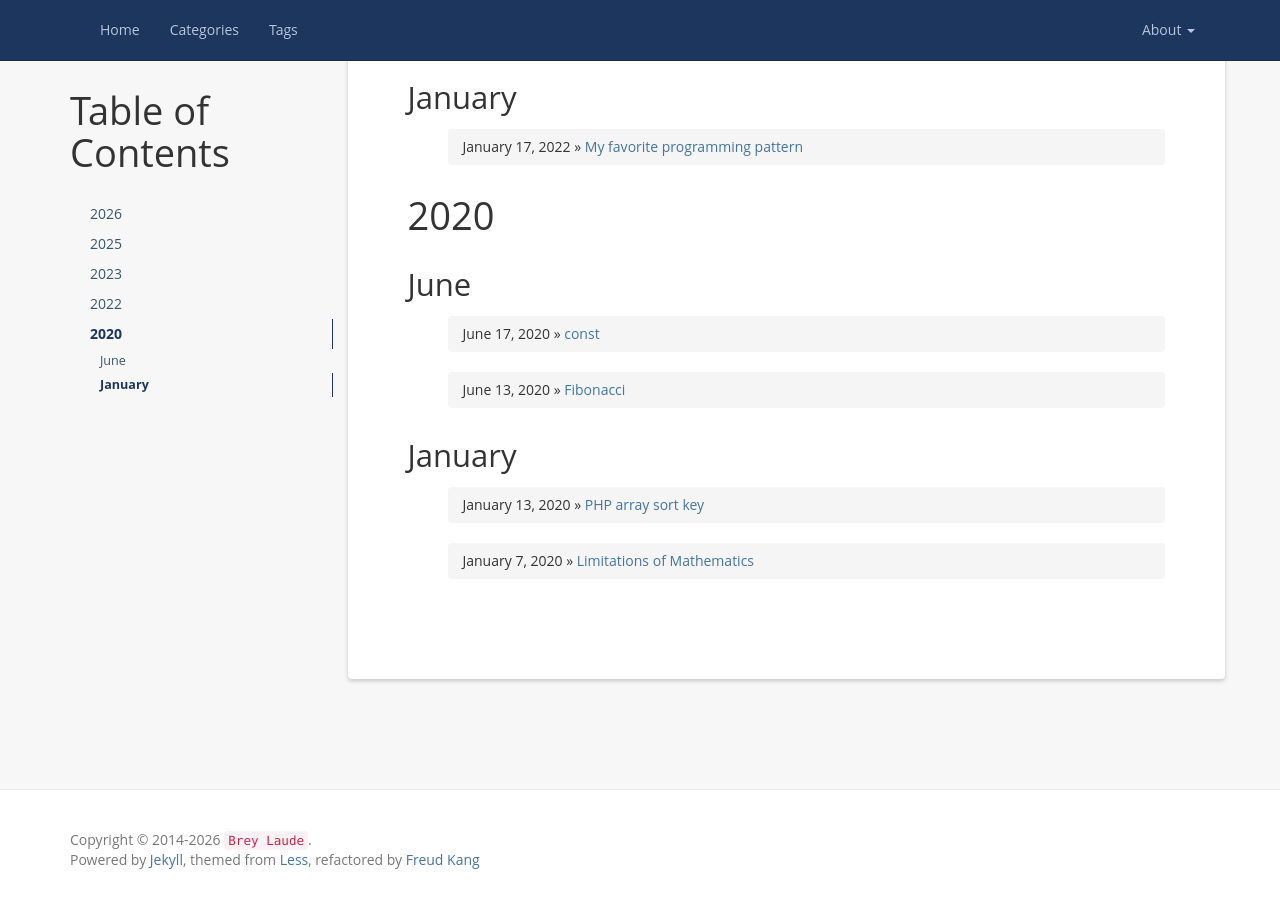
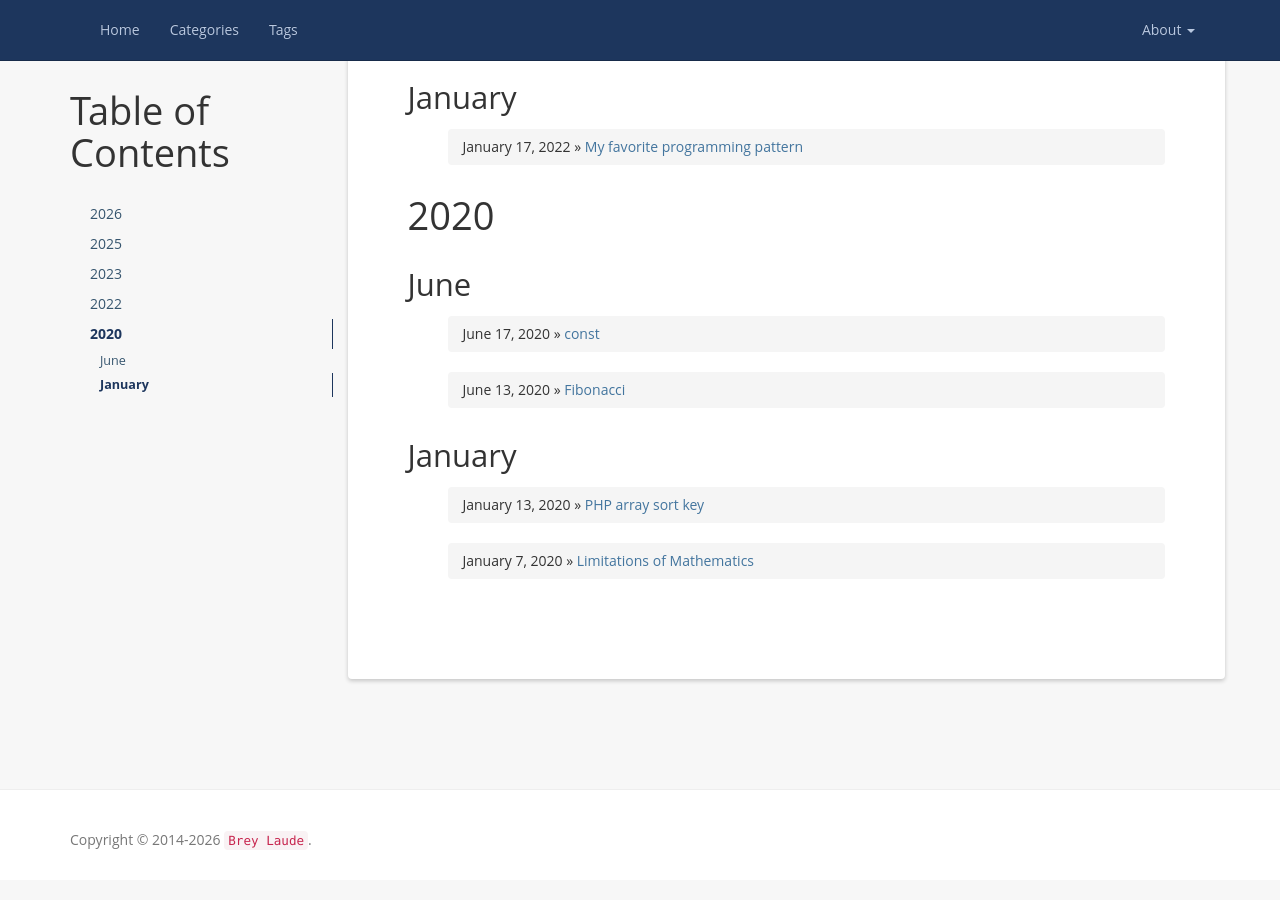
Before and after one commit to bllaude/bllaude.github.io, a Jekyll site: the page built from index.html, in a window 1280 px wide and 900 px high, scrolled down 1848 px. Built offline with Jekyll 4.4.1, drawn with Linux system fonts in a browser that asks for light colours; nearby versions of some CDN libraries; a script that is not in the unit is left out; the list of posts is cut into pages by our own code; comment, search, counter and statistics services are not loaded.

Commit message:
Update footer.html

```diff
--- a/_includes/footer.html
+++ b/_includes/footer.html
@@ -1,7 +1,6 @@
 <footer class="footer" role="contentinfo">
 	<div class="container">
 		<p class="copyright">Copyright &copy; 2014-{{ site.time | date: '%Y' }} <a href="{{site.github}}"><code>{{ site.author }}</code></a>.</p>
-		<p>Powered by <a href="http://jekyllrb.com">Jekyll</a>, themed from <a href="http://lesscss.cn/">Less</a>, refactored by <a href="http://www.hifreud.com/">Freud Kang</a></p>
 	</div>
 </footer>
 
```
